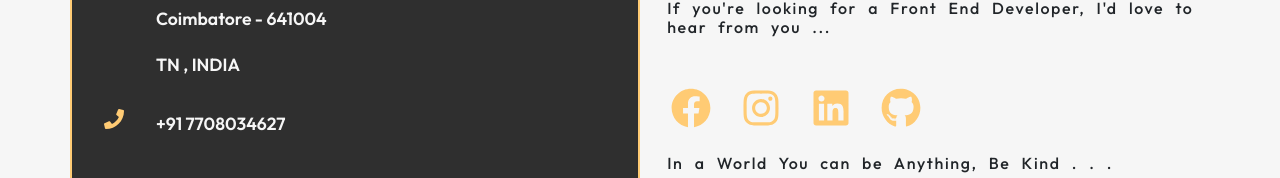
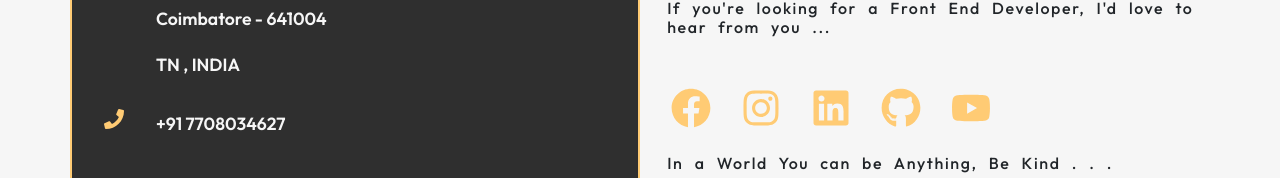
Before and after one commit to Bharath2938/Portfolio_Website, a React (Create React App) app: page / in a window 1280 px wide. Shown: the part 972-1150 px from the top of the page. Built offline with nearby package versions, Linux system fonts and the light colour scheme; a web font is replaced by a local one.

Commit message:
Youtube logo added

```diff
--- a/src/Components/Footer.js
+++ b/src/Components/Footer.js
@@ -9,6 +9,7 @@ import {
   FaMailBulk,
   FaPhone,
   FaRegCopyright,
+  FaYoutube
 } from "react-icons/fa";
 
 const Footer = () => {
@@ -75,6 +76,9 @@ const Footer = () => {
             <a href="https://github.com/Bharath2938" target="blank">
               <FaGithub className="github" />
             </a>
+            <a href="https://youtube.com/@Codes_of_Bharath" target="blank">
+              <FaYoutube className="youtube" />
+            </a>
           </div>
           <div className="quote">
             <h6>In a World You can be Anything, Be Kind . . . </h6>
--- a/src/stylesheets/FooterStyles.css
+++ b/src/stylesheets/FooterStyles.css
@@ -119,6 +119,18 @@
    transition: 0.3s ease-in-out;
    transform: scale(1.8)
 }
+.youtube{
+    color: #FFCB74;
+    font-size: 40px;
+    vertical-align: middle;
+    transition: 0.2s;
+    margin: 15px;
+}
+.youtube:hover{
+    color: #FF0000;
+   transition: 0.3s ease-in-out;
+   transform: scale(1.8)
+}
 .copy-cont{
     overflow: hidden;
 }
```
